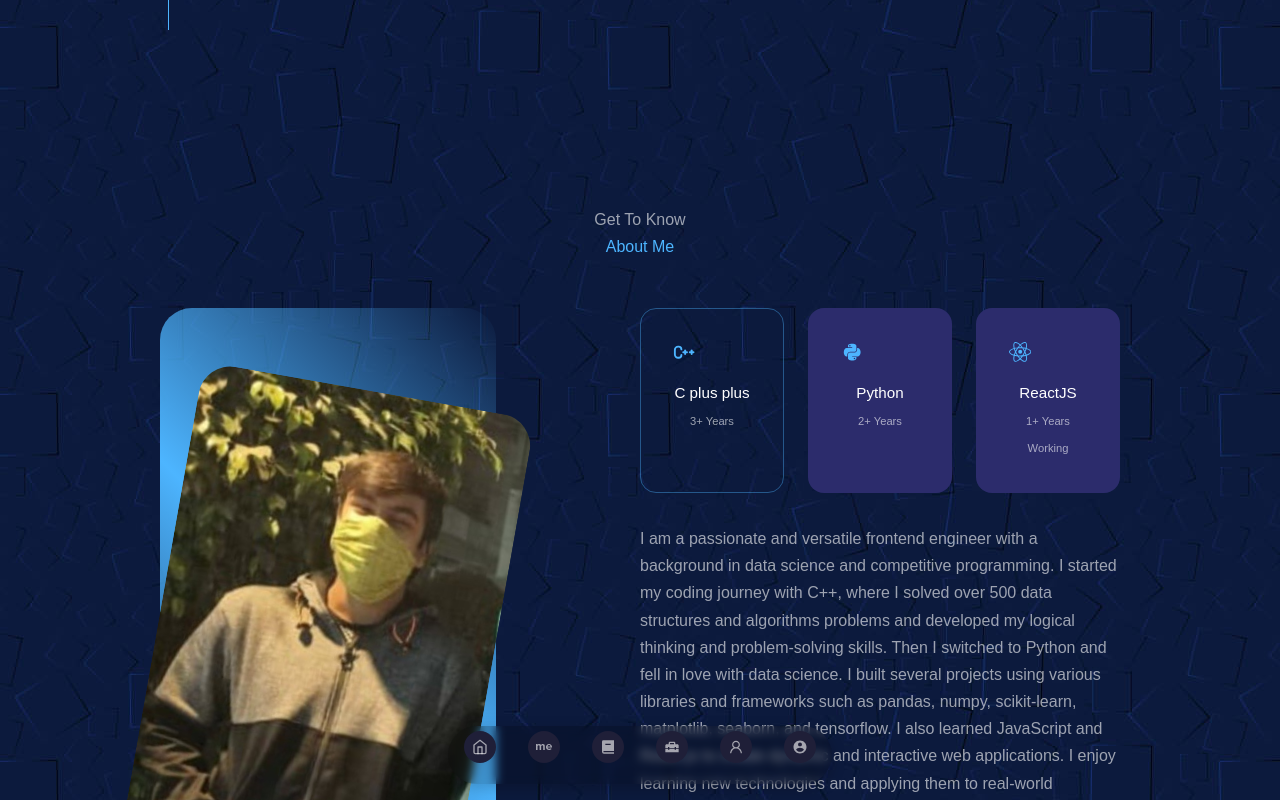
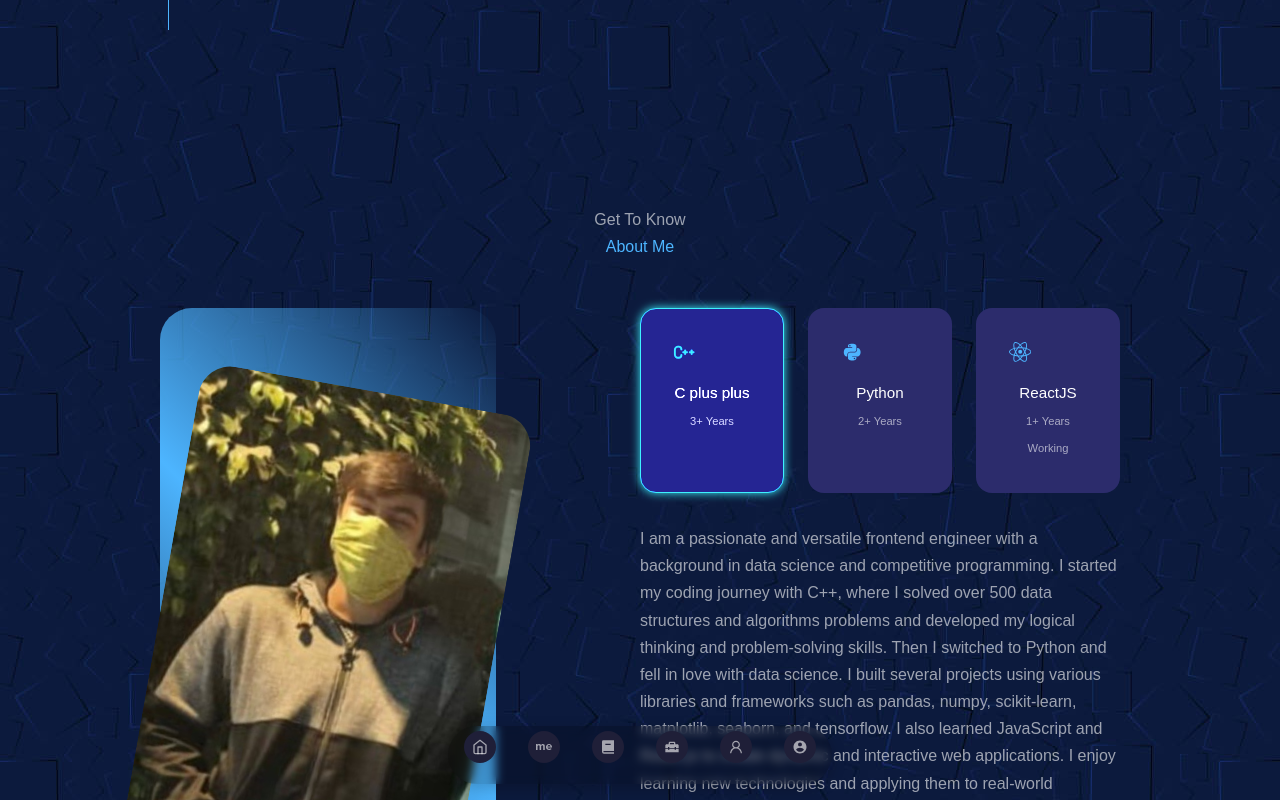
Before and after one commit to Sahil-2309/Portfolio-Main, a React (Create React App) app: page / in a window 1280 px wide. In both pictures the pointer is over the element 712 px from the left and 1122 px from the top of the page. Shown: the part 722-1522 px from the top of the page. Built offline with nearby package versions, Linux system fonts and the light colour scheme; a web font is replaced by a local one.

Commit message:
changed css

```diff
--- a/src/components/about/about.css
+++ b/src/components/about/about.css
@@ -39,9 +39,11 @@
   text-align: center;
 }
 .about__card:hover {
-  background: transparent;
-  border-color: var(--color-primary-variant);
-  cursor: default;
+  filter: brightness(1.2) contrast(1.2) saturate(1.2);
+  transition: filter 200ms ease-in-out, border-color 200ms ease-in-out,
+    box-shadow 200ms ease-in-out;
+  border-color: var(--color-primary);
+  box-shadow: 0 0 10px var(--color-primary);
 }
 .about__icon {
   color: var(--color-primary);
```
